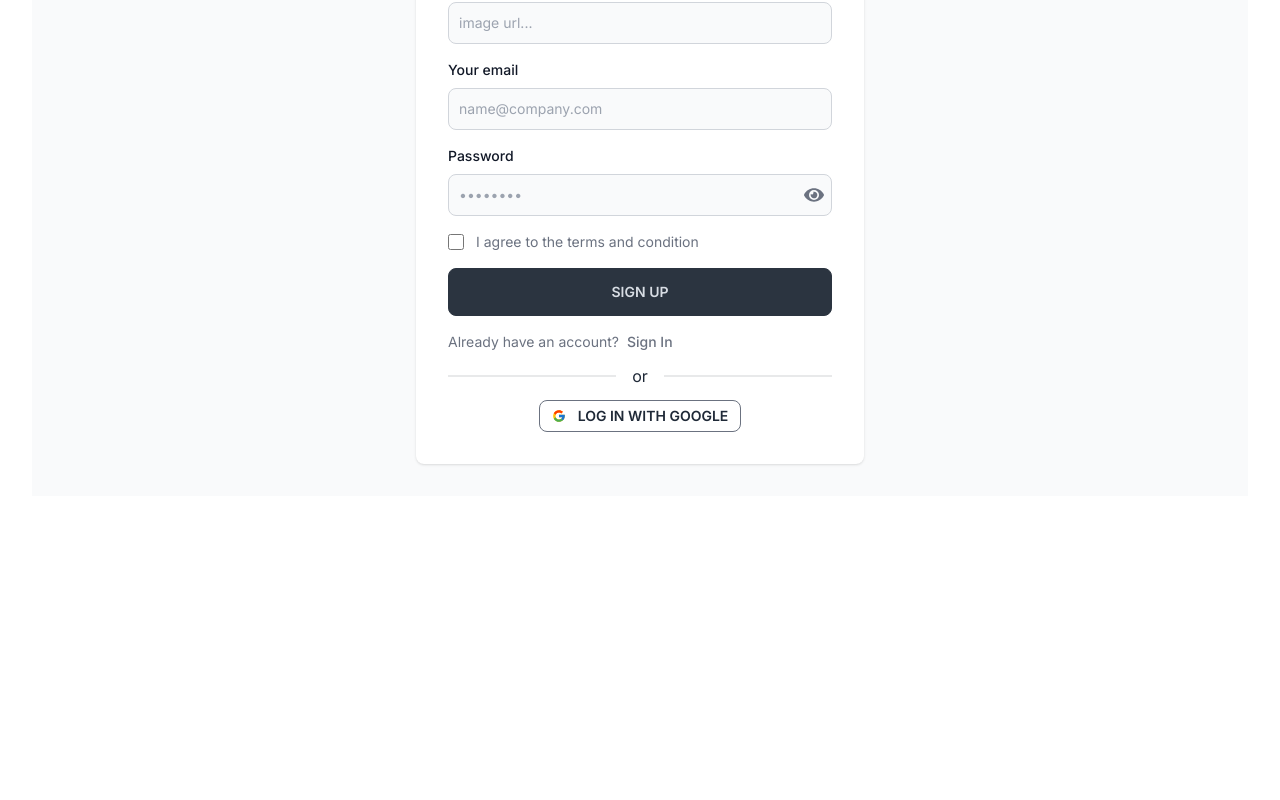
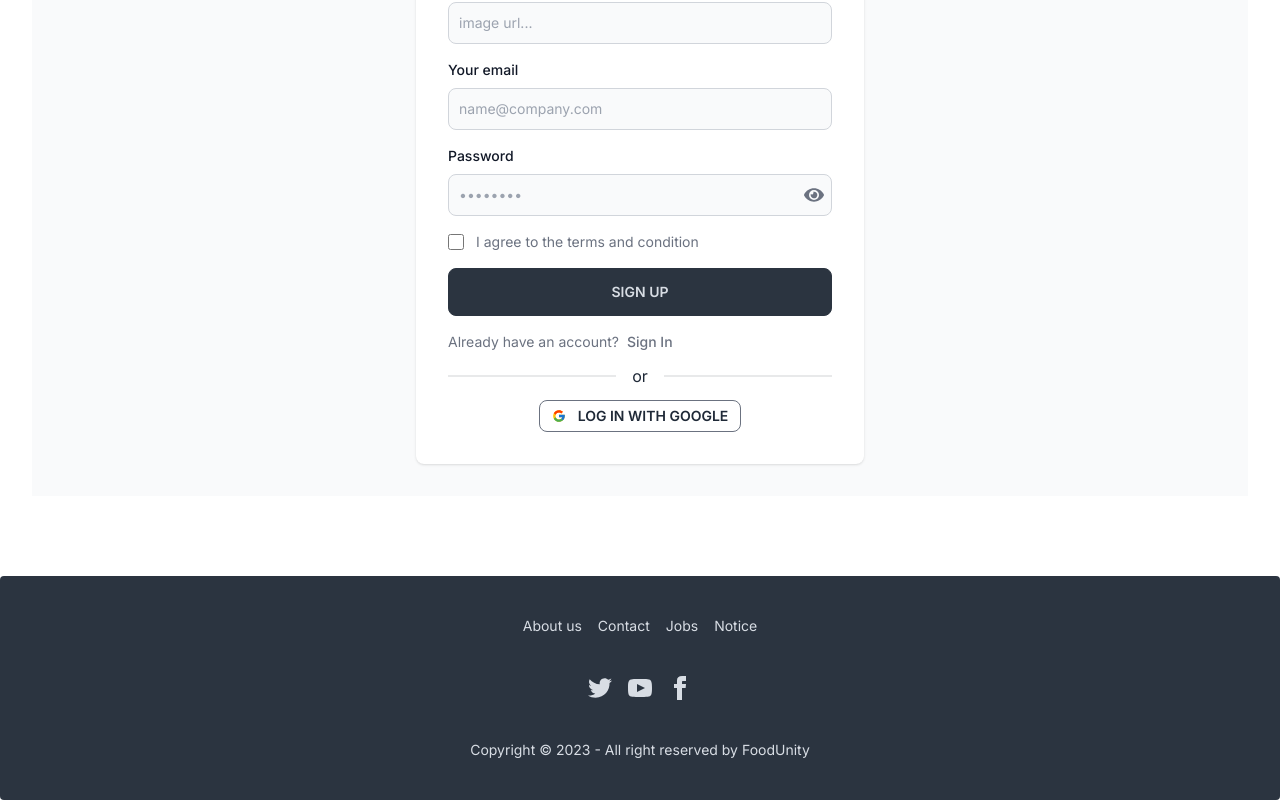
Before and after one commit to nayon117/food-unity-client, a React (Vite) app: page /register in a window 1280 px wide. Shown: the part 312-1112 px from the top of the page. Before the commit the page ends 808 px from the top, so only its background shows below. Built offline with nearby package versions, Linux system fonts and the light colour scheme; no server answers.

Commit message:
add footer section

```diff
--- a/src/components/Banner.jsx
+++ b/src/components/Banner.jsx
@@ -14,6 +14,7 @@
       <Swiper
         pagination={{
                   dynamicBullets: true,
+                  el: ".swiper-pagination",
         }}
         modules={[Pagination]}
       >
@@ -24,10 +25,10 @@
             alt=""
           />
           <div className="absolute space-y-4 top-1/2  left-1/2 -translate-x-1/2 -translate-y-1/2">
-            <h2 className="text-5xl text-center whitespace-nowrap font-semibold">
+            <h2 className="text-2xl md:text-4xl lg:text-5xl text-center whitespace-nowrap font-semibold">
               Save Food, Share Food
             </h2>
-            <p className="text-xl font-medium text-center">
+            <p className="text-base sm:text-xl font-medium text-center">
               Contribute to a sustainable future by sharing and rescuing excess
               food in your community.
             </p>
@@ -41,11 +42,12 @@
             alt=""
           />
           <div className="absolute space-y-4 top-1/2  left-1/2 -translate-x-1/2 -translate-y-1/2">
-            <h2 className="text-5xl text-center whitespace-nowrap font-semibold">
+            <h2 className="text-2xl md:text-4xl lg:text-5xl text-center whitespace-nowrap font-semibold">
               Make a Difference Today
             </h2>
-            <p className="text-xl font-medium text-center">
-            Help us divert perfectly good food from going to waste and provide it to those in need.
+            <p className="text-base sm:text-xl font-medium text-center">
+              Help us divert perfectly good food from going to waste and provide
+              it to those in need.
             </p>
             <button className="btn block mx-auto btn-neutral">Know More</button>
           </div>
@@ -57,11 +59,12 @@
             alt=""
           />
           <div className="absolute space-y-4 top-1/2  left-1/2 -translate-x-1/2 -translate-y-1/2">
-            <h2 className="text-5xl text-center whitespace-nowrap font-semibold">
+            <h2 className="text-2xl md:text-4xl lg:text-5xl text-center whitespace-nowrap font-semibold">
               Deprived of Food
             </h2>
-            <p className="text-xl font-medium text-center">
-            Connect with neighbors and local businesses to share surplus food and reduce waste.
+            <p className="text-base sm:text-xl font-medium text-center">
+              Connect with neighbors and local businesses to share surplus food
+              and reduce waste.
             </p>
             <button className="btn block mx-auto btn-neutral">Know More</button>
           </div>
@@ -73,17 +76,18 @@
             alt=""
           />
           <div className="absolute space-y-4 top-1/2  left-1/2 -translate-x-1/2 -translate-y-1/2">
-            <h2 className="text-5xl text-center whitespace-nowrap font-semibold">
+            <h2 className="text-2xl md:text-4xl lg:text-5xl text-center whitespace-nowrap font-semibold">
               Ready to join hands ?
             </h2>
-            <p className="text-xl font-medium text-center">
-            Join the movement to reduce food waste and promote a more equitable, eco-friendly world.
+            <p className="text-base sm:text-xl font-medium text-center">
+              Join the movement to reduce food waste and promote a more
+              equitable, eco-friendly world.
             </p>
             <button className="btn block mx-auto btn-neutral">Know More</button>
           </div>
         </SwiperSlide>
           </Swiper>
-
+          <div className="swiper-pagination absolute bottom-4 right-4 z-10" />
     </div>
   );
 };
--- /dev/null
+++ b/src/components/Footer.jsx
@@ -0,0 +1,53 @@
+const Footer = () => {
+  return (
+    <footer className="footer footer-center p-10 bg-neutral text-neutral-content rounded">
+      <nav className="grid grid-flow-col gap-4">
+        <a className="link link-hover">About us</a>
+        <a className="link link-hover">Contact</a>
+        <a className="link link-hover">Jobs</a>
+        <a className="link link-hover">Notice</a>
+      </nav>
+      <nav>
+        <div className="grid grid-flow-col gap-4">
+          <a>
+            <svg
+              xmlns="http://www.w3.org/2000/svg"
+              width="24"
+              height="24"
+              viewBox="0 0 24 24"
+              className="fill-current"
+            >
+              <path d="M24 4.557c-.883.392-1.832.656-2.828.775 1.017-.609 1.798-1.574 2.165-2.724-.951.564-2.005.974-3.127 1.195-.897-.957-2.178-1.555-3.594-1.555-3.179 0-5.515 2.966-4.797 6.045-4.091-.205-7.719-2.165-10.148-5.144-1.29 2.213-.669 5.108 1.523 6.574-.806-.026-1.566-.247-2.229-.616-.054 2.281 1.581 4.415 3.949 4.89-.693.188-1.452.232-2.224.084.626 1.956 2.444 3.379 4.6 3.419-2.07 1.623-4.678 2.348-7.29 2.04 2.179 1.397 4.768 2.212 7.548 2.212 9.142 0 14.307-7.721 13.995-14.646.962-.695 1.797-1.562 2.457-2.549z"></path>
+            </svg>
+          </a>
+          <a>
+            <svg
+              xmlns="http://www.w3.org/2000/svg"
+              width="24"
+              height="24"
+              viewBox="0 0 24 24"
+              className="fill-current"
+            >
+              <path d="M19.615 3.184c-3.604-.246-11.631-.245-15.23 0-3.897.266-4.356 2.62-4.385 8.816.029 6.185.484 8.549 4.385 8.816 3.6.245 11.626.246 15.23 0 3.897-.266 4.356-2.62 4.385-8.816-.029-6.185-.484-8.549-4.385-8.816zm-10.615 12.816v-8l8 3.993-8 4.007z"></path>
+            </svg>
+          </a>
+          <a>
+            <svg
+              xmlns="http://www.w3.org/2000/svg"
+              width="24"
+              height="24"
+              viewBox="0 0 24 24"
+              className="fill-current"
+            >
+              <path d="M9 8h-3v4h3v12h5v-12h3.642l.358-4h-4v-1.667c0-.955.192-1.333 1.115-1.333h2.885v-5h-3.808c-3.596 0-5.192 1.583-5.192 4.615v3.385z"></path>
+            </svg>
+          </a>
+        </div>
+      </nav>
+      <aside>
+        <p>Copyright © 2023 - All right reserved by FoodUnity</p>
+      </aside>
+    </footer>
+  );
+};
+export default Footer;
--- a/src/components/Navbar.jsx
+++ b/src/components/Navbar.jsx
@@ -57,7 +57,7 @@
           </label>
           <ul
             tabIndex={0}
-            className="menu menu-sm dropdown-content mt-3 z-[1] p-2 shadow bg-base-100 rounded-box w-52"
+            className="menu menu-sm dropdown-content mt-3  p-2 shadow bg-base-100 rounded-box w-52 z-50"
           >
             {navLinks}
           </ul>
--- a/src/layout/MainLayout.jsx
+++ b/src/layout/MainLayout.jsx
@@ -1,5 +1,6 @@
 import { Outlet } from "react-router-dom";
 import Navbar from "../components/Navbar";
+import Footer from "../components/Footer";
 
 const MainLayout = () => {
     return (
@@ -7,9 +8,10 @@
             <div className="max-w-screen-xl mx-auto px-2 md:px-4 lg:px-8">
                 <Navbar></Navbar>
             </div>
-            <div className="max-w-screen-xl mx-auto px-2 md:px-4 lg:px-8">
+            <div className="min-h-screen max-w-screen-xl mx-auto px-2 md:px-4 lg:px-8">
             <Outlet></Outlet>
             </div>
+            <Footer></Footer>
         </div>
     );
 };
```
Lines whose indentation alone changed are shown as unchanged.
